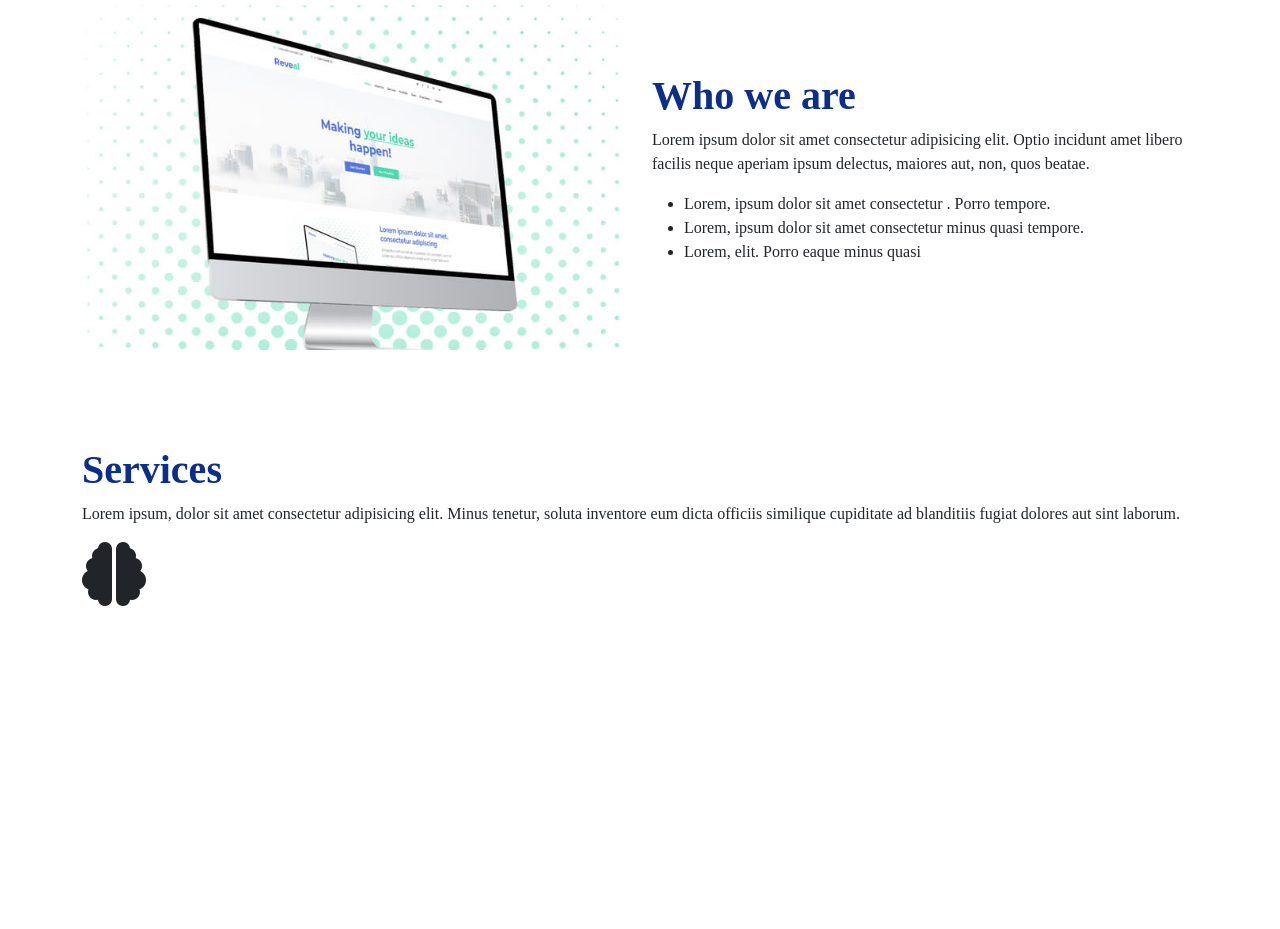
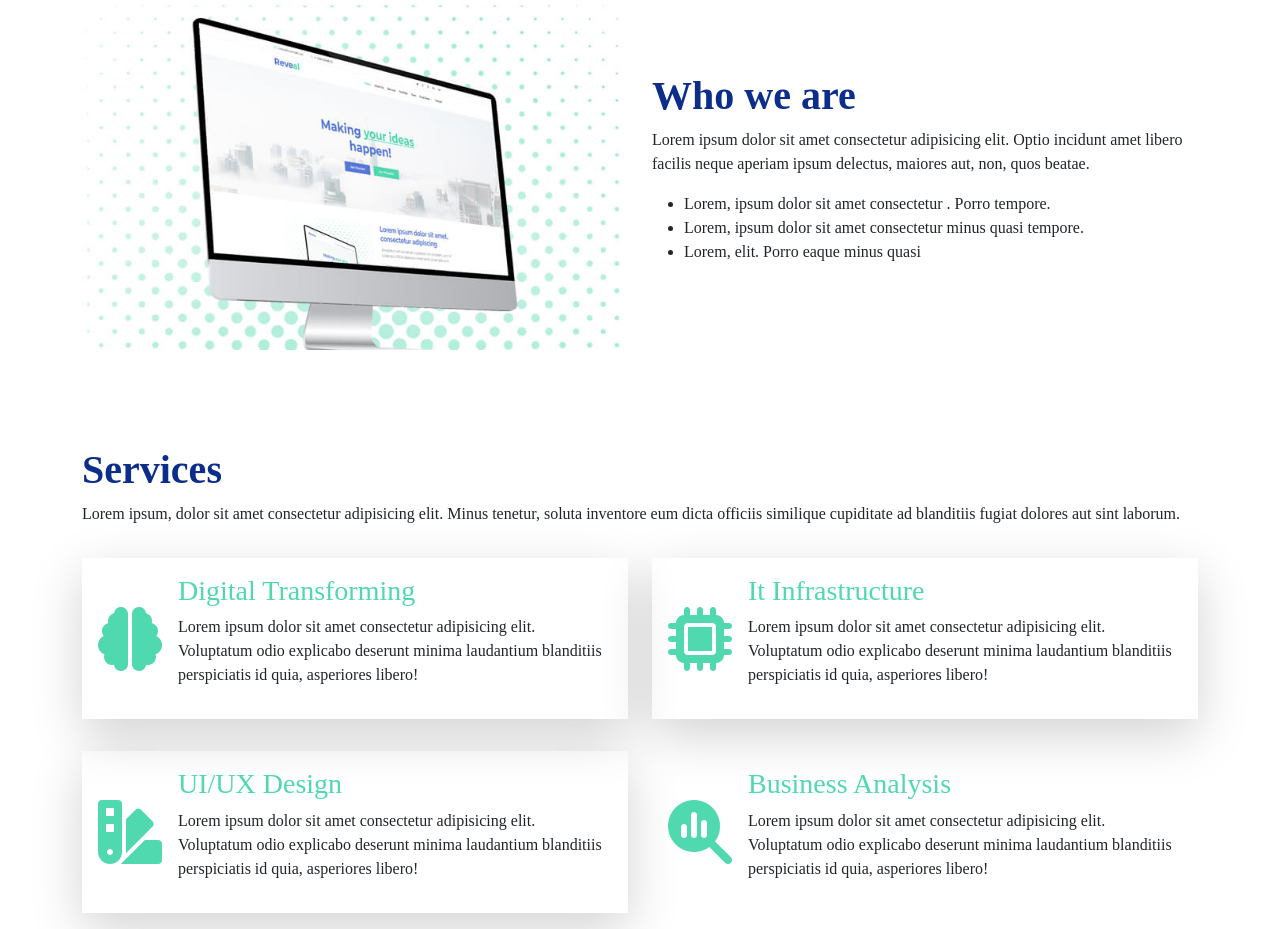
Before and after one commit to Sumayea104/Landing-page-using-Bootstrap, a plain HTML site: page index.html in a window 1280 px wide. Shown: the part 984-1913 px from the top of the page. Before the commit the page ends 1591 px from the top, so only its background shows below. Drawn offline with Linux system fonts and the light colour scheme; a web font is replaced by a local one.

Commit message:
services

```diff
--- a/index.html
+++ b/index.html
@@ -163,12 +163,13 @@
                 <div class="col-md-6">
                     <h1 class="fw-bold text-primary">Who we are</h1>
                     <p>
-                        Lorem ipsum dolor sit amet consectetur adipisicing elit. Optio incidunt amet libero facilis neque aperiam ipsum delectus, maiores aut, non, quos beatae.
+                        Lorem ipsum dolor sit amet consectetur adipisicing elit. Optio incidunt amet libero facilis
+                        neque aperiam ipsum delectus, maiores aut, non, quos beatae.
                     </p>
                     <ul>
-                    <li>Lorem, ipsum dolor sit amet consectetur . Porro tempore. </li>
-                    <li>Lorem, ipsum dolor sit amet consectetur  minus quasi tempore.</li>
-                    <li>Lorem,  elit. Porro eaque minus quasi </li>
+                        <li>Lorem, ipsum dolor sit amet consectetur . Porro tempore. </li>
+                        <li>Lorem, ipsum dolor sit amet consectetur minus quasi tempore.</li>
+                        <li>Lorem, elit. Porro eaque minus quasi </li>
                     </ul>
                 </div>
             </div>
@@ -177,12 +178,54 @@
 
         <!-- services -->
         <section class="container">
-                <h1 class="text-primary fw-bold">Services</h1>
-                <p>Lorem ipsum, dolor sit amet consectetur adipisicing elit. Minus tenetur, soluta inventore eum dicta officiis similique cupiditate ad blanditiis fugiat dolores aut sint laborum.</p>
+            <h1 class="text-primary fw-bold">Services</h1>
+            <p>Lorem ipsum, dolor sit amet consectetur adipisicing elit. Minus tenetur, soluta inventore eum dicta
+                officiis similique cupiditate ad blanditiis fugiat dolores aut sint laborum.</p>
             <div class="row">
                 <div class="col-md-6">
-                    <div>
-                        <i class="fa-solid fa-brain fa-4x"></i>
+                    <div class="d-flex justify-content-center align-items-center shadow-lg p-3 my-3">
+                        <i class="fa-solid fa-brain fa-4x text-secondary"></i>
+                        <div class="ms-3">
+                            <h3 class="text-secondary">Digital Transforming</h3>
+                            <p>Lorem ipsum dolor sit amet consectetur adipisicing elit. Voluptatum odio explicabo
+                                deserunt minima laudantium blanditiis perspiciatis id quia, asperiores libero!
+                                </p>
+                        </div>
+                    </div>
+                </div>
+                <div class="col-md-6">
+                    <div class="d-flex justify-content-center align-items-center shadow-lg p-3 my-3">
+                        <i class="fa-solid fa-microchip fa-4x text-secondary"></i>
+                        <div class="ms-3">
+                            <h3 class="text-secondary">It Infrastructure</h3>
+                            <p>Lorem ipsum dolor sit amet consectetur adipisicing elit. Voluptatum odio explicabo
+                                deserunt minima laudantium blanditiis perspiciatis id quia, asperiores libero!
+                                </p>
+                        </div>
+                    </div>
+                </div>
+                <div class="col-md-6">
+                    <div class="d-flex justify-content-center align-items-center shadow-lg p-3 my-3">
+                        <i class="fa-solid fa-swatchbook fa-4x text-secondary"></i>
+
+                        <div class="ms-3">
+                            <h3 class="text-secondary">UI/UX Design</h3>
+                            <p>Lorem ipsum dolor sit amet consectetur adipisicing elit. Voluptatum odio explicabo
+                                deserunt minima laudantium blanditiis perspiciatis id quia, asperiores libero!
+                                </p>
+                        </div>
+                    </div>
+                </div>
+                <div class="col-md-6">
+                    <div class="d-flex justify-content-center align-items-center shadowshadow-lg p-3 my-3">
+                        <i class="fa-solid fa-magnifying-glass-chart fa-4x text-secondary"></i>
+
+                        <div class="ms-3">
+                            <h3 class="text-secondary">Business Analysis</h3>
+                            <p>Lorem ipsum dolor sit amet consectetur adipisicing elit. Voluptatum odio explicabo
+                                deserunt minima laudantium blanditiis perspiciatis id quia, asperiores libero!
+                                </p>
+                        </div>
                     </div>
                 </div>
                 <div class="col-md-6">
```
